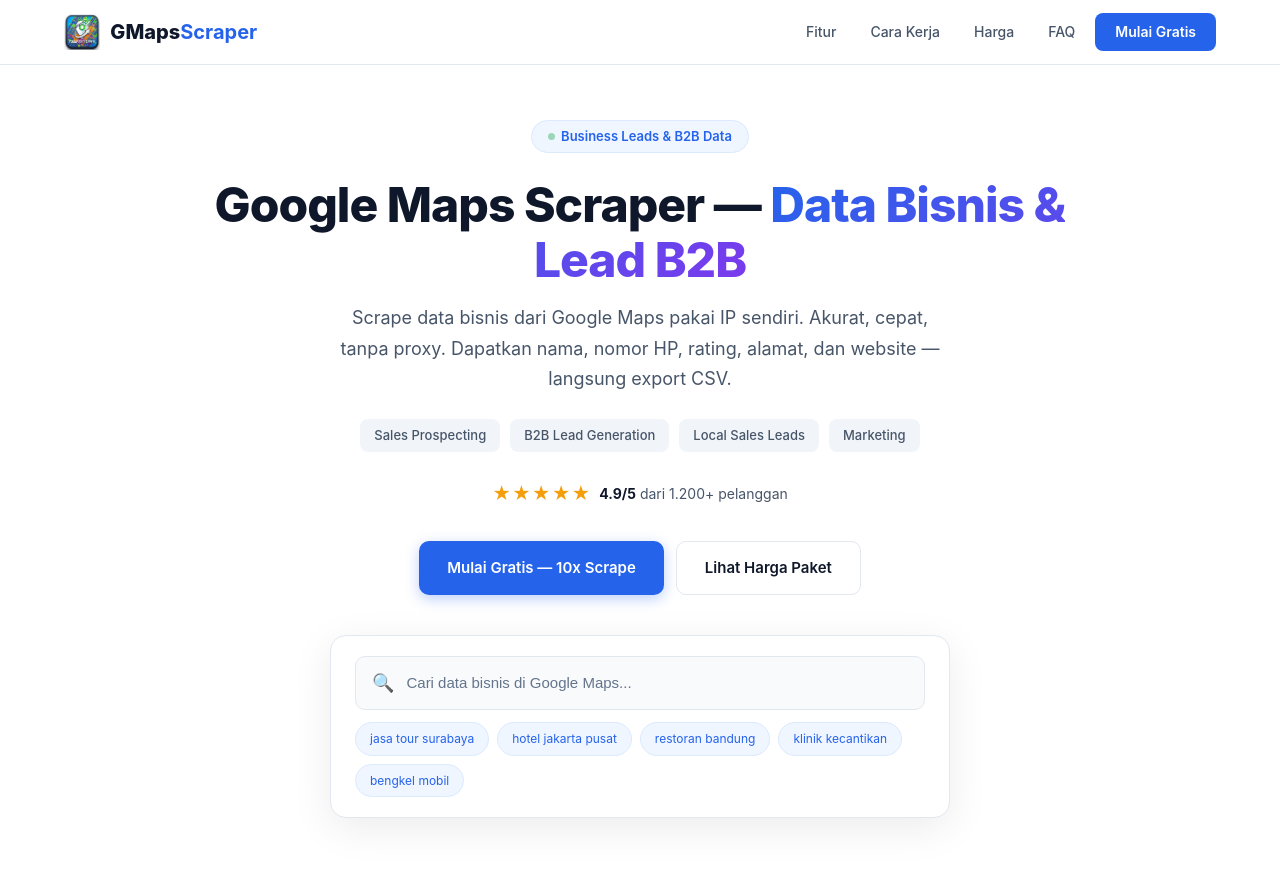
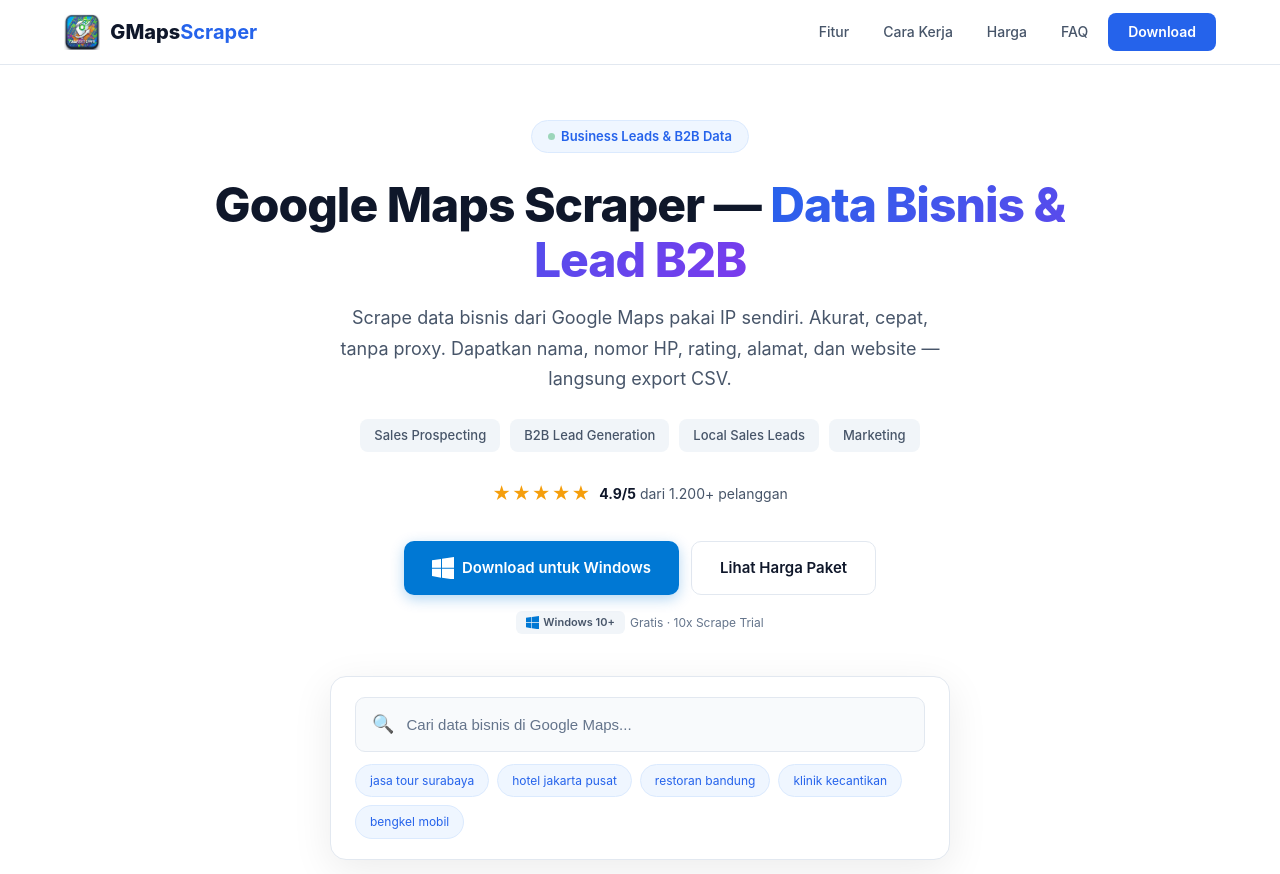
Before and after one commit to kustoro2026-oss/gmapsscraper, a Python web app: template server/templates/landing.html in a window 1280 px wide. Shown: the top 874 px of the page. Run offline with Jinja, Linux system fonts and the light colour scheme; the template is opened without the code that fills it, so the values that code supplies are empty.

Commit message:
feat: add Windows download button with logo + Windows 10+ badge to hero section

```diff
--- a/server/templates/landing.html
+++ b/server/templates/landing.html
@@ -68,6 +68,11 @@
         .btn-primary:hover { background:var(--blue2); transform:translateY(-1px); box-shadow:0 6px 20px rgba(37,99,235,0.4); }
         .btn-outline { background:white; border:1.5px solid var(--border); color:var(--txt); }
         .btn-outline:hover { border-color:var(--txt3); }
+        .btn-download { background:#0078d4; color:white; box-shadow:0 4px 14px rgba(0,120,212,0.3); position:relative; }
+        .btn-download:hover { background:#106ebe; transform:translateY(-1px); box-shadow:0 6px 20px rgba(0,120,212,0.4); }
+        .btn-download .win-icon { width:22px; height:22px; flex-shrink:0; }
+        .hero-os { display:inline-flex; align-items:center; gap:5px; margin-top:16px; font-size:12px; color:var(--txt3); }
+        .hero-os .os-badge { display:inline-flex; align-items:center; gap:4px; padding:3px 10px; border-radius:6px; background:var(--bg3); font-size:11px; font-weight:600; color:var(--txt2); }
 
         /* Search demo */
         .search-demo { max-width:620px; margin:40px auto 0; background:white; border:1.5px solid var(--border); border-radius:var(--r2); padding:20px 24px; box-shadow:var(--shadow-lg); }
@@ -175,7 +180,7 @@
             <a href="#how" class="nav-link">Cara Kerja</a>
             <a href="#pricing" class="nav-link">Harga</a>
             <a href="#faq" class="nav-link">FAQ</a>
-            <a href="/login" class="nav-cta">Mulai Gratis</a>
+            <a href="/login" class="nav-cta">Download</a>
         </div>
     </div>
 </nav>
@@ -200,8 +205,18 @@
         </div>
 
         <div class="hero-btns">
-            <a href="/login" class="btn btn-primary">Mulai Gratis — 10x Scrape</a>
+            <a href="/login" class="btn btn-download">
+                <svg class="win-icon" viewBox="0 0 88 88" xmlns="http://www.w3.org/2000/svg"><path d="M0 12.5L36 7.6V43H0V12.5zM40 7.2L88 0v43H40V7.2zM0 47h36v36L0 75.5V47zm40 0h48v43l-48-6.8V47z" fill="white"/></svg>
+                Download untuk Windows
+            </a>
             <a href="#pricing" class="btn btn-outline">Lihat Harga Paket</a>
+        </div>
+        <div class="hero-os">
+            <span class="os-badge">
+                <svg width="13" height="13" viewBox="0 0 88 88" xmlns="http://www.w3.org/2000/svg"><path d="M0 12.5L36 7.6V43H0V12.5zM40 7.2L88 0v43H40V7.2zM0 47h36v36L0 75.5V47zm40 0h48v43l-48-6.8V47z" fill="#0078d4"/></svg>
+                Windows 10+
+            </span>
+            Gratis · 10x Scrape Trial
         </div>
 
         <!-- Search Demo -->
@@ -384,8 +399,8 @@
 <!-- CTA -->
 <div class="cta">
     <h2>Siap dapatkan data bisnis untuk lead generation?</h2>
-    <p>Coba gratis 10x scrape. Tanpa kartu kredit. Tanpa ribet. Langsung dari browser & Desktop App.</p>
-    <a href="/login" class="btn btn-white">Mulai Gratis Sekarang</a>
+    <p>Download aplikasi desktop untuk Windows. Daftar gratis, langsung dapat 10x scraping trial. Tanpa kartu kredit.</p>
+    <a href="/login" class="btn btn-white">Download untuk Windows</a>
 </div>
 
 <!-- Footer -->
```
